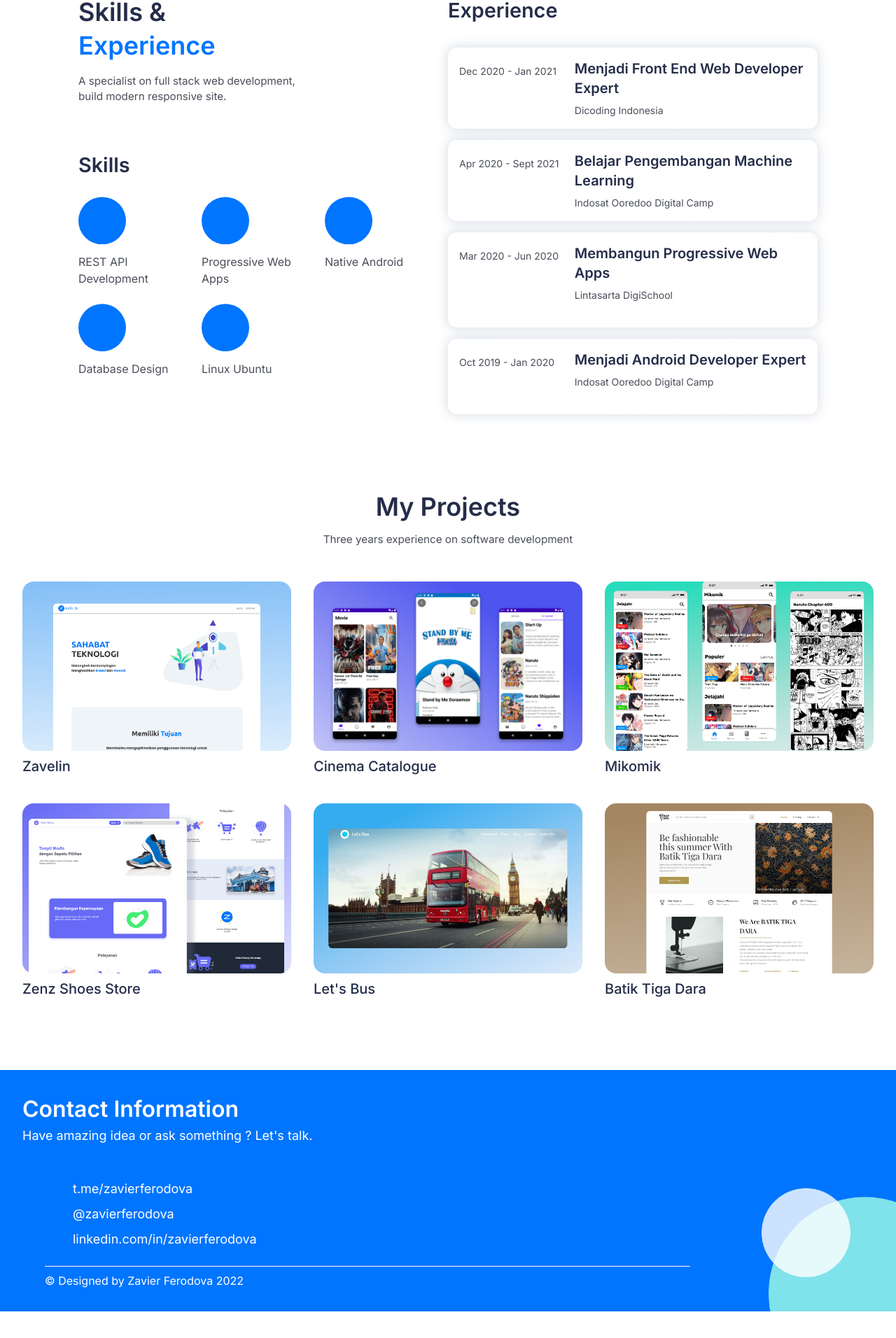
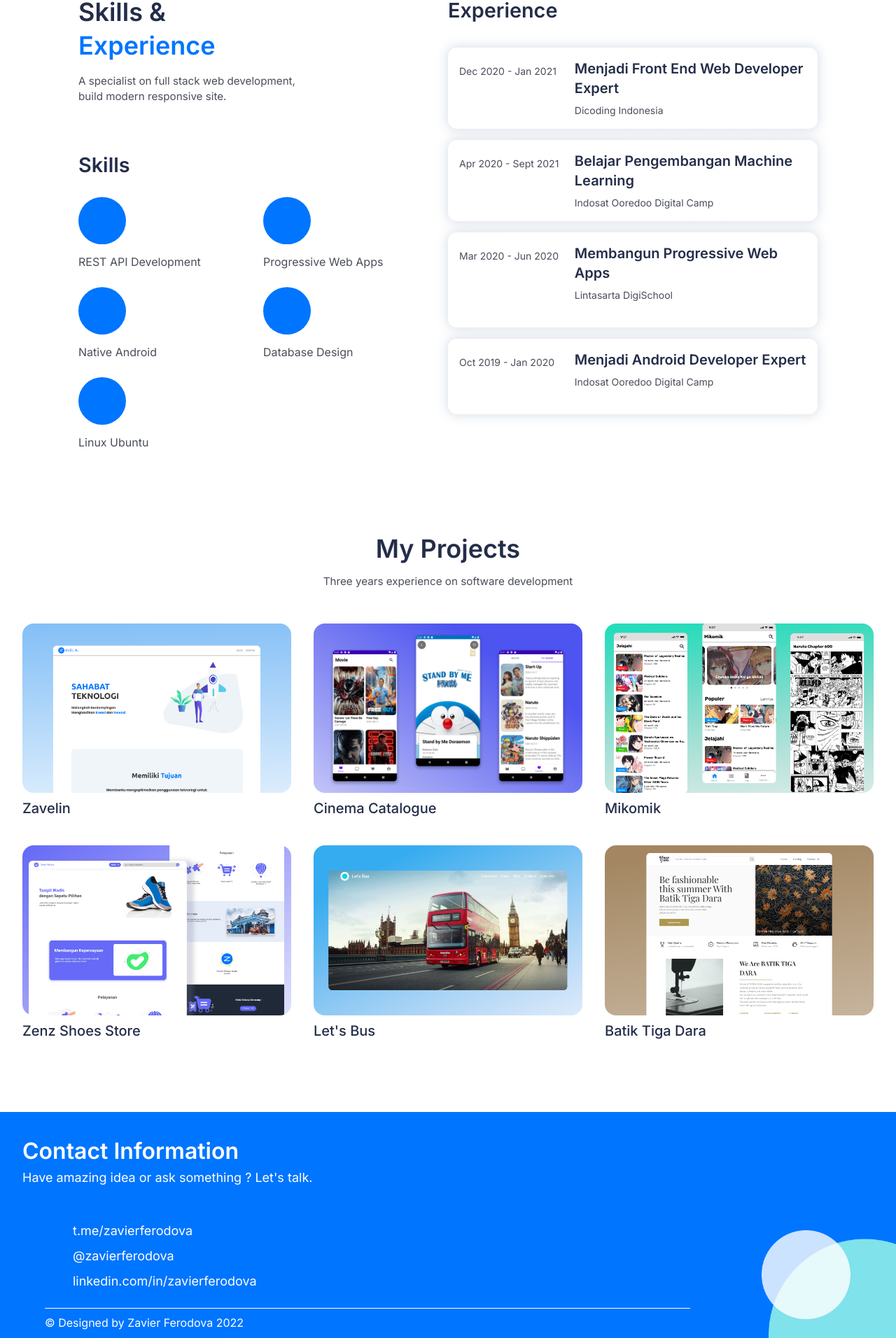
Before and after one commit to zavierferodova/zavierferodova.github.io, a React (Create React App) app: page / in a window 1280 px wide. Shown: the part 1350-3262 px from the top of the page at 70% size. Before the commit the page ends 3224 px from the top, so only its background shows below. Built offline with nearby package versions, Linux system fonts and the light colour scheme; some icons are missing.

Commit message:
Improve responsiveness for mobile device

```diff
--- a/package.json
+++ b/package.json
@@ -45,6 +45,7 @@
   },
   "devDependencies": {
     "@iconify/react": "^3.2.1",
+    "@tailwindcss/line-clamp": "^0.4.0",
     "@typescript-eslint/eslint-plugin": "^5.23.0",
     "@typescript-eslint/parser": "^5.23.0",
     "autoprefixer": "^10.4.7",
@@ -55,6 +56,8 @@
     "eslint-plugin-promise": "^6.0.0",
     "eslint-plugin-react": "^7.29.4",
     "gh-pages": "^4.0.0",
+    "install": "^0.13.0",
+    "npm": "^8.10.0",
     "postcss": "^8.4.13",
     "tailwindcss": "^3.0.24"
   }
--- a/src/pages/Home.tsx
+++ b/src/pages/Home.tsx
@@ -89,7 +89,7 @@ function App () {
             </div>
             <div className={`${styles.skills_section} mt-16`}>
               <div className={`${styles.heading} font-semibold text-[1.8rem]`}>Skills</div>
-              <div className={`${styles.skills_set} mt-6 grid grid-cols-3`}>
+              <div className={`${styles.skills_set} mt-6 grid grid-cols-2`}>
                 <div className={styles.skill_item}>
                   <div className={`${styles.icon} p-3 text-3xl md:p-4 md:text-4xl`}>
                     <Icon icon="mdi:api"/>
@@ -184,7 +184,7 @@ function App () {
           <div className={`${styles.heading} text-3xl lg:text-4xl font-semibold`}>My Projects</div>
           <div className={`${styles.short_text} mt-4 text-center text-[0.9rem] lg:text-[0.95rem]`}>Three years experience on software development</div>
         </div>
-        <div className={`${styles.projects_set} grid grid-cols-2 md:grid-cols-3 gap-6 md:gap-8`}>
+        <div className={`${styles.projects_set} grid grid-cols-1 md:grid-cols-3 gap-6 md:gap-8`}>
           <div className={styles.project_item}>
             <div className="rounded-lg md:rounded-2xl overflow-hidden h-[85%]">
               <img src={zavelinSiteImg}/>
@@ -238,24 +238,24 @@ function App () {
 
       <div className={`${styles.contact} mt-12 lg:mt-24 p-8 pb-32 md:pb-8`}>
         <div className="mb-12">
-          <div className={`${styles.heading} text-[2rem] font-semibold`}>Contact Information</div>
-          <div className={`${styles.short_text} text-lg`}>Have amazing idea or ask something ? Let&apos;s talk.</div>
+          <div className={`${styles.heading} text-[1.75rem] md:text-[2rem] font-semibold`}>Contact Information</div>
+          <div className={`${styles.short_text} text-sm md:text-lg`}>Have amazing idea or ask something ? Let&apos;s talk.</div>
         </div>
         <div className="px-4 md:px-8">
           <div className="flex items-center gap-4 mb-2">
             <div className="text-2xl">
               <Icon icon="fa6-brands:telegram"/>
             </div>
-              <div className="text-lg">
-                <a href="https://t.me/zavierferodova" target="_blank" rel="noopener noreferrer">t.me/zavierferodova</a>
+              <div className="text-base md:text-lg">
+                <a className="line-clamp-1" href="https://t.me/zavierferodova" target="_blank" rel="noopener noreferrer">t.me/zavierferodova</a>
               </div>
           </div>
           <div className="flex items-center gap-4 mb-2">
             <div className="text-2xl">
               <Icon icon="fa6-brands:instagram-square"/>
             </div>
-            <div className="text-lg">
-              <a href="https://instagram.com/zavierferodova" target="_blank" rel="noopener noreferrer">
+            <div className="text-base md:text-lg">
+              <a className="line-clamp-1" href="https://instagram.com/zavierferodova" target="_blank" rel="noopener noreferrer">
                 @zavierferodova
               </a>
             </div>
@@ -264,12 +264,12 @@ function App () {
             <div className="text-2xl">
               <Icon icon="fa-brands:linkedin"/>
             </div>
-            <div className="text-lg">
-              <a href="https://linkedin.com/in/zavierferodova" target="_blank" rel="noopener noreferrer">linkedin.com/in/zavierferodova</a>
+            <div className="text-base md:text-lg">
+              <a className="line-clamp-1" href="https://linkedin.com/in/zavierferodova" target="_blank" rel="noopener noreferrer">linkedin.com/in/zavierferodova</a>
             </div>
           </div>
           <div className={`${styles.divider} mt-6 w-full md:w-[80%]`}></div>
-          <div className="mt-2">&copy; Designed by Zavier Ferodova 2022</div>
+          <div className="mt-2 text-sm md:text-base">&copy; Designed by Zavier Ferodova 2022</div>
         </div>
         <div className={`${styles.circle_img} w-[14rem] h-[14rem] md:w-[18rem] md:h-[18rem] absolute right-0 bottom-0 transform translate-x-[6rem] translate-y-[7rem]`}></div>
       </div>
--- a/tailwind.config.js
+++ b/tailwind.config.js
@@ -6,5 +6,7 @@ module.exports = {
   theme: {
     extend: {}
   },
-  plugins: []
+  plugins: [
+    require('@tailwindcss/line-clamp')
+  ]
 }
```
Also changed, not shown: 1 other file (tests, documents, lock files or other folders).
